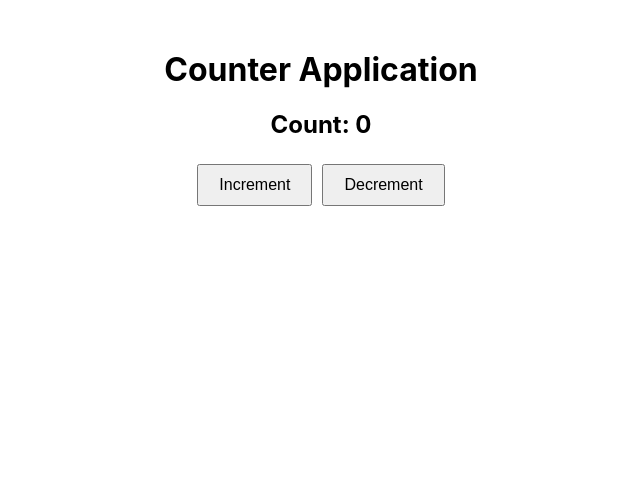
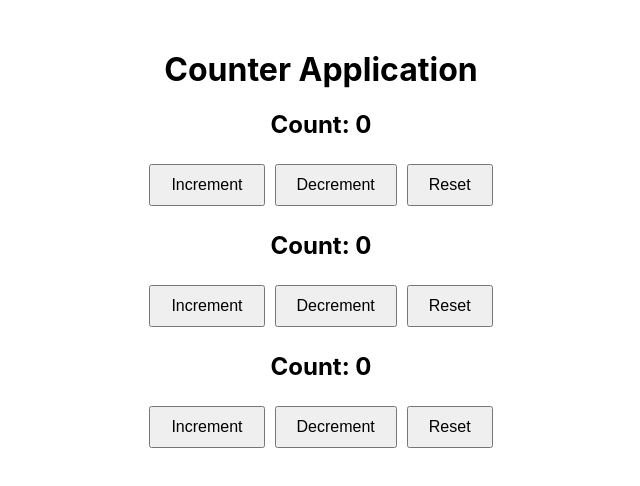
Before and after one commit to younisrajaApplications/counter-app, a React (Create React App) app: page / in a window 1280 px wide. Shown: the top 486 px of the page, without its empty margins (319-959 px from the left). Built offline with nearby package versions, Linux system fonts and the light colour scheme.

Commit message:
Create multiple independentally managed counters

```diff
--- a/src/App.js
+++ b/src/App.js
@@ -1,19 +1,14 @@
-import logo from './logo.svg';
 import './App.css';
-import { useState } from 'react';
 import Counter from './Counter.js';
 
 function App() {
 
-  const [count, setCount] = useState(0);
-
-  const increment = () => setCount(count + 1);
-  const decrement = () => setCount(count - 1);
-
   return (
     <div className="App">
       <h1>Counter Application</h1>
-      <Counter count={count} increment={increment} decrement={decrement}/>
+      <Counter />
+      <Counter />
+      <Counter />
     </div>
   );
 }
--- a/src/Counter.js
+++ b/src/Counter.js
@@ -1,11 +1,24 @@
 import React from "react";
+import { useState } from "react";
 
-function Counter({count, increment, decrement}) {
+function Counter() {
+
+    const [count, setCount] = useState(0);
+
+    const increment = () => setCount(count + 1);
+
+    const decrement = () => {
+      if (count > 0) setCount(count - 1);
+    }
+
+    const reset = () => setCount(0);
+
     return (
         <div className="Counter">
             <h2>Count: {count}</h2>
             <button onClick={increment}>Increment</button>
             <button onClick={decrement}>Decrement</button>
+            <button onClick={reset}>Reset</button>
         </div>
     );
 }
```
